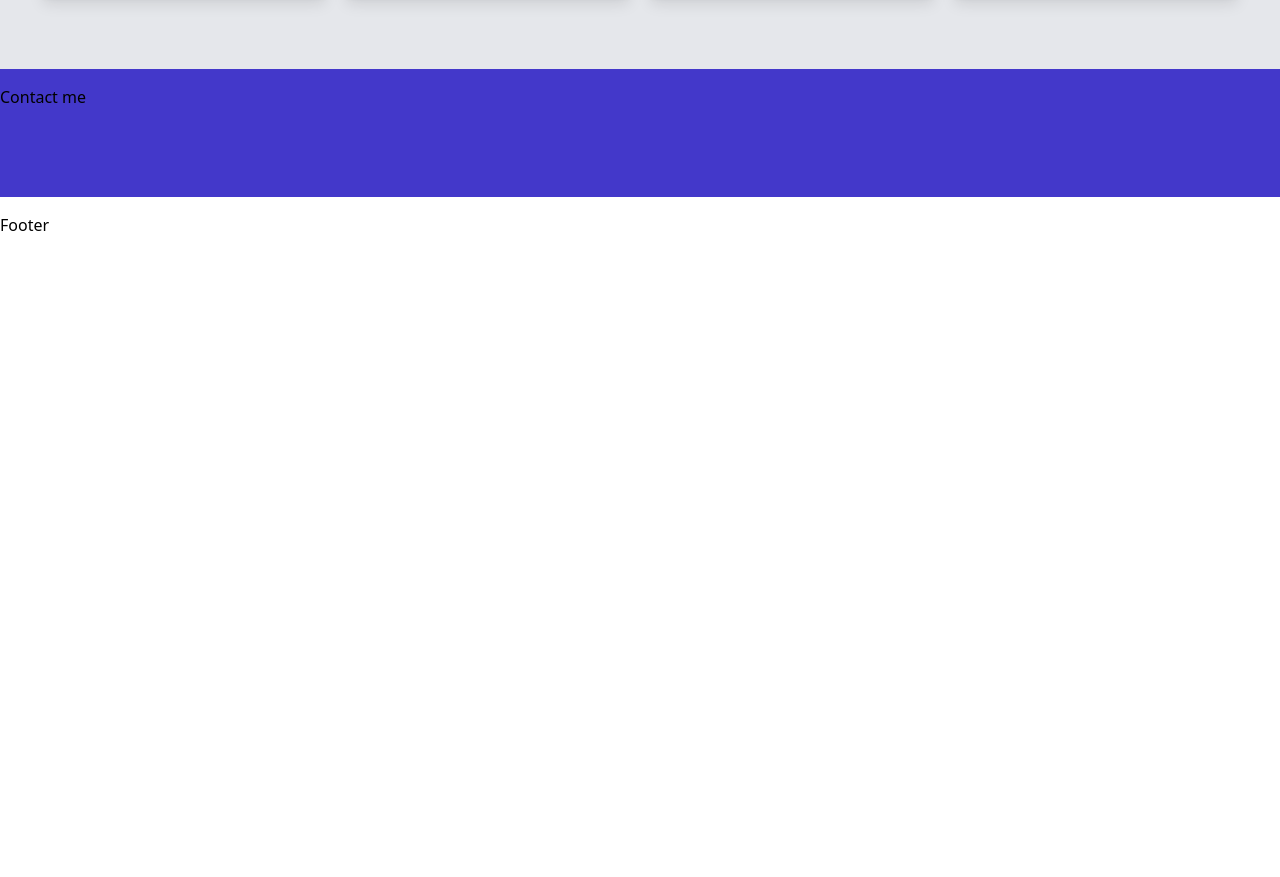
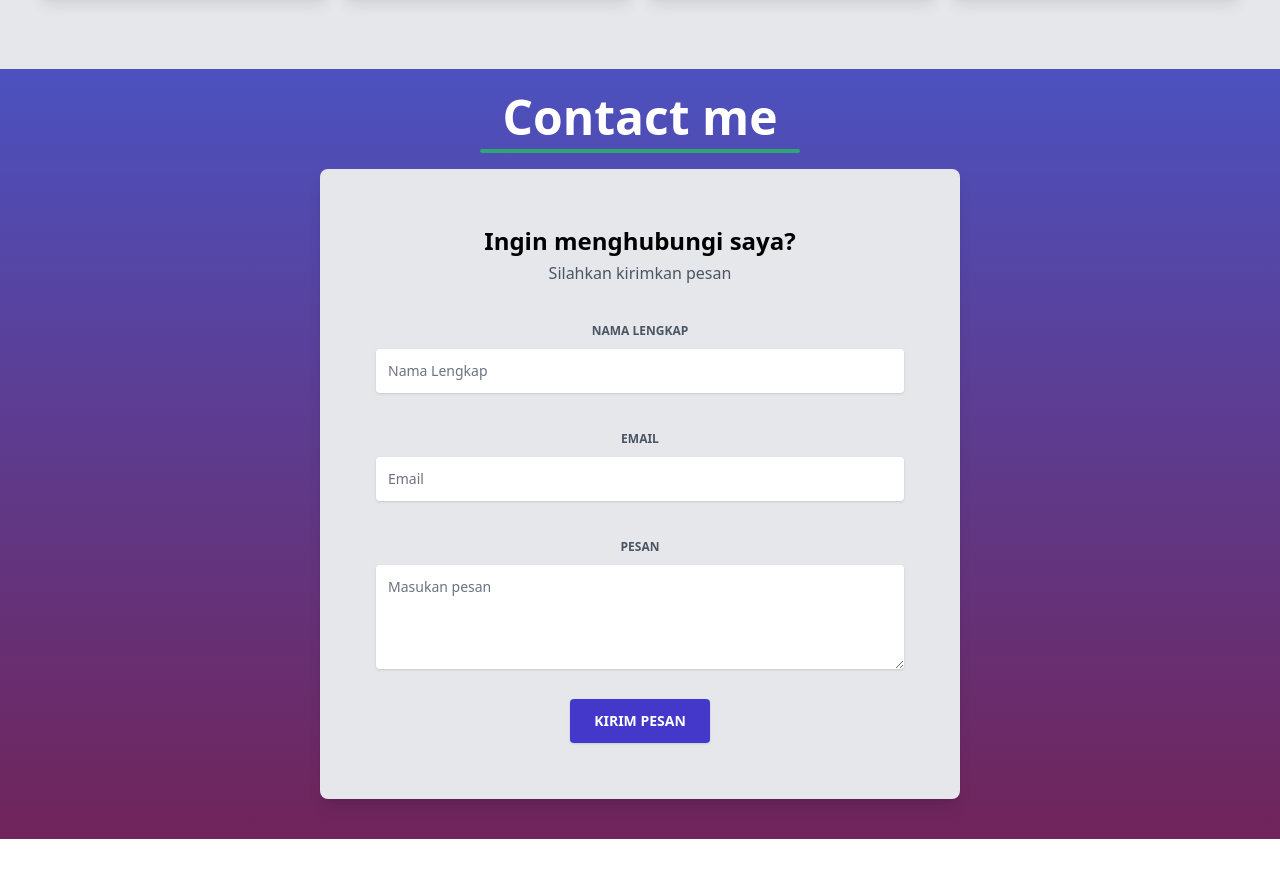
Before and after one commit to DonAdhyatma/belajar-tailwind-mix, a website: page portofolio/public/index.html in a window 1280 px wide. Shown: the part 2209-3086 px from the top of the page. Before the commit the page ends 2534 px from the top, so only its background shows below. Drawn offline with nearby package versions, Linux system fonts and the light colour scheme.

Commit message:
ninth commits

```diff
--- a/portofolio/public/index.html
+++ b/portofolio/public/index.html
@@ -18,6 +18,9 @@
       }
       .gradient-skill {
         background-image: linear-gradient(#fc8181, #fed7d7);
+      }
+      .gradient-bottom {
+        background-image: linear-gradient(#4c51bf, #702459);
       }
     </style>
   </head>
@@ -210,7 +213,33 @@
         </div>
       </div>
     </section>
-    <section class="w-screen mx-auto py-4 bg-indigo-700 h-32">Contact me</section>
-    <section class="w-screen mx-auto py-4 bg-white h-32">Footer</section>
+    <section class="w-screen mx-auto py-4 gradient-bottom">
+      <h1 class="w-full my-2 text-5xl font-bold text-center text-white">Contact me</h1>
+      <div class="mb-4">
+        <div class="h-1 mx-auto bg-green-500 w-1/4 opacity-75 my-0 py-0 rounded"></div>
+      </div>
+      <div class="container p-4 mb-6 w-full lg:w-1/2 shadow-lg rounded-lg bg-gray-200 mx-auto">
+        <form action="index.html" class="p-5 lg:p-10 text-center">
+          <h4 class="text-2xl font-semibold">Ingin menghubungi saya?</h4>
+          <p class="mt-1 mb-4 text-gray-600">Silahkan kirimkan pesan</p>
+          <div class="w-full mb-4 mt-8">
+            <label for="namalengkap" class="uppercase text-gray-600 text-xs font-bold">Nama lengkap</label>
+            <input type="text" name="namalengkap" class="mt-2 px-3 py-3 placeholder-gray-500 text-gray-600 bg-white rounded text-sm shadow w-full" placeholder="Nama Lengkap" id="namalengkap" />
+          </div>
+          <div class="w-full mb-4 mt-8">
+            <label for="email" class="uppercase text-gray-600 text-xs font-bold">Email</label>
+            <input type="email" name="email" class="mt-2 px-3 py-3 placeholder-gray-500 text-gray-600 bg-white rounded text-sm shadow w-full" placeholder="Email" id="email" />
+          </div>
+          <div class="w-full mb-4 mt-8">
+            <label for="pesan" class="uppercase text-gray-600 text-xs font-bold">Pesan</label>
+            <textarea name="pesan" id="pesan" cols="80" rows="4" class="mt-2 px-3 py-3 placeholder-gray-500 text-gray-600 bg-white rounded text-sm shadow w-full" placeholder="Masukan pesan"></textarea>
+          </div>
+          <div class="mt-6">
+            <button type="submit" class="bg-indigo-700 text-white text-sm font-bold uppercase px-6 py-3 rounded shadow hover:bg-indigo-900 hover:shadow-lg">Kirim pesan</button>
+          </div>
+        </form>
+      </div>
+    </section>
+    <section class="w-screen mx-auto py-4 bg-white h-32"></section>
   </body>
 </html>
```
Also changed, not shown: membangun-contactme.html (added, +21 -0 lines).
